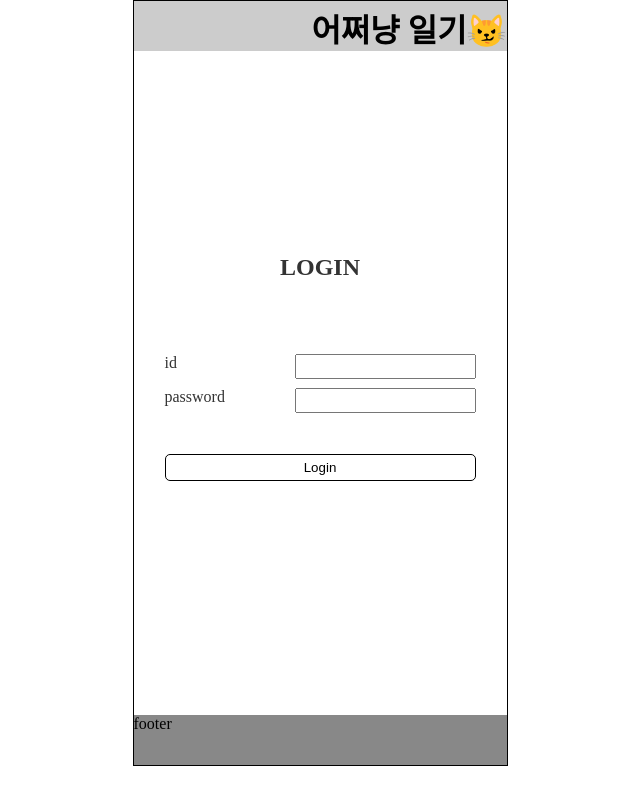
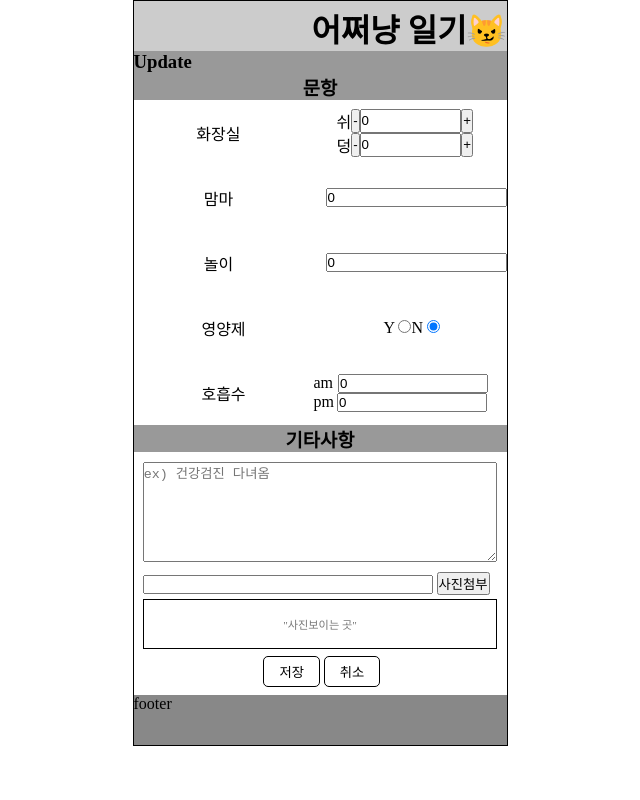
Before and after one commit to chohyunjung0107/-pet-health-record, a React (Create React App) app: page /update/1 in a window 1280 px wide. Before the commit this address led to /login. Shown: the whole page, without its empty margins (320-960 px from the left). Built offline with nearby package versions, Linux system fonts and the light colour scheme.

Commit message:
라우트 업데이트 페이지 추가(패스 응용)

```diff
--- a/src/App.js
+++ b/src/App.js
@@ -38,9 +38,8 @@ export default function App() {
 					<Route path="/login">
 						<Login />
 					</Route>
-					<Route path="/write">
-						<Write />
-					</Route>
+					<Route path="/write" component={Write} />
+					<Route path="/update/:index" component={Write} />
 					<Route path="/error">
 						<Error />
 					</Route>
--- a/src/pages/Write.js
+++ b/src/pages/Write.js
@@ -1,5 +1,4 @@
 import React from "react";
-import { useHistory } from "react-router-dom";
 import { Button } from "../styled-components/Util";
 
 //리덕스
@@ -38,11 +37,15 @@ import actionsRecords from "store/records/recordsActions.js";
 // 	);
 // };
 
-const Write = () => {
-	let history = useHistory();
+const Write = (props) => {
+	// console.log(props.match.params.index)
+	console.log(props)
 	function back() {
-		history.push("/");
+		props.history.push("/");
 	}
+
+	const isWrite = props.location.pathname === '/write'
+	console.log(isWrite)
 
 	//리덕스
 	const dispatch = useDispatch();
@@ -53,6 +56,7 @@ const Write = () => {
 		<>
 			<div style={{ position: "relative" }}>
 				<div style={{ width: "100%", background: "#999" }}>
+					<h3>{isWrite ? "Write" : "Update"}</h3>
 					<h3 style={{ textAlign: "center" }}>문항</h3>
 				</div>
 				<div
```
